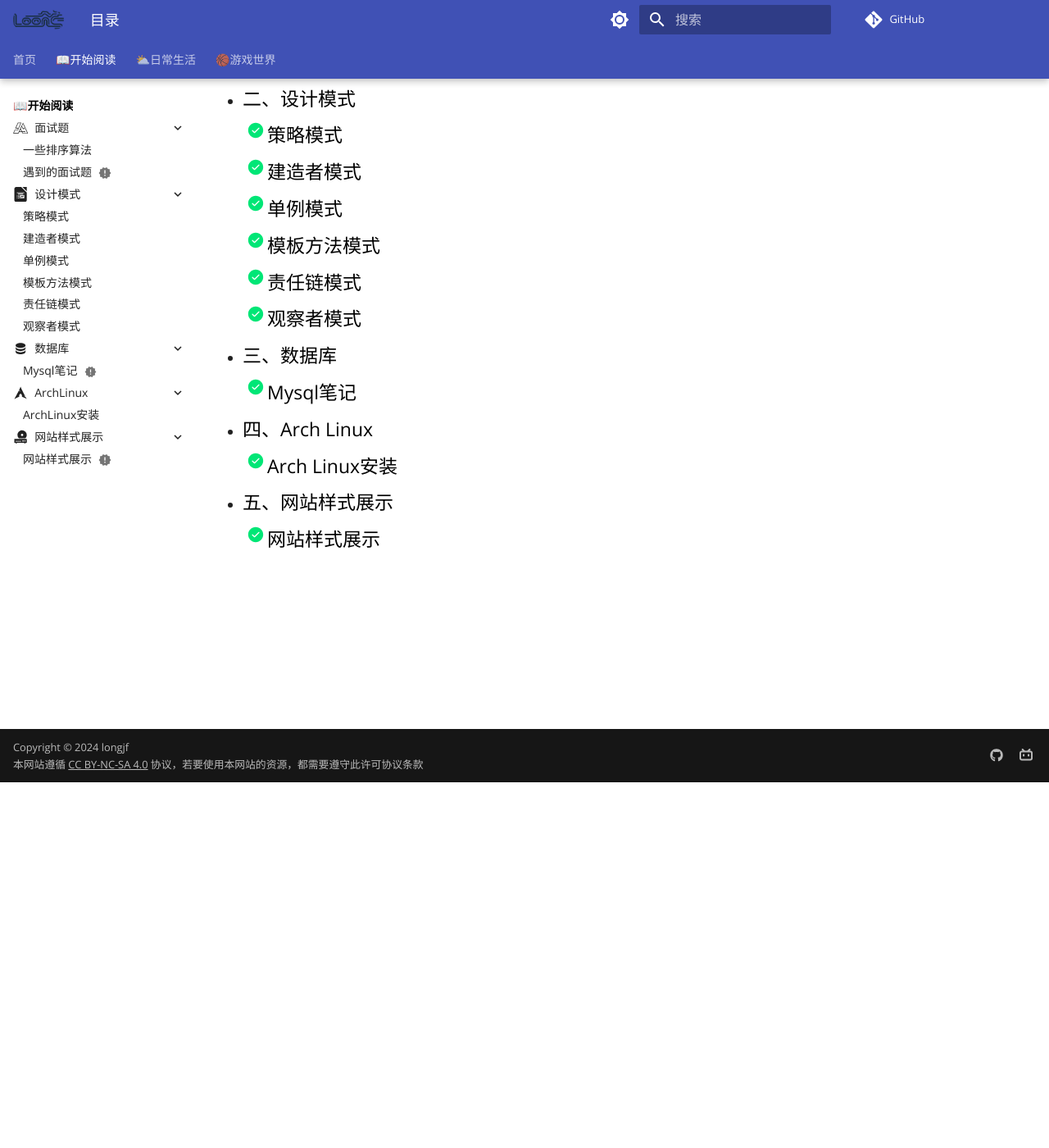
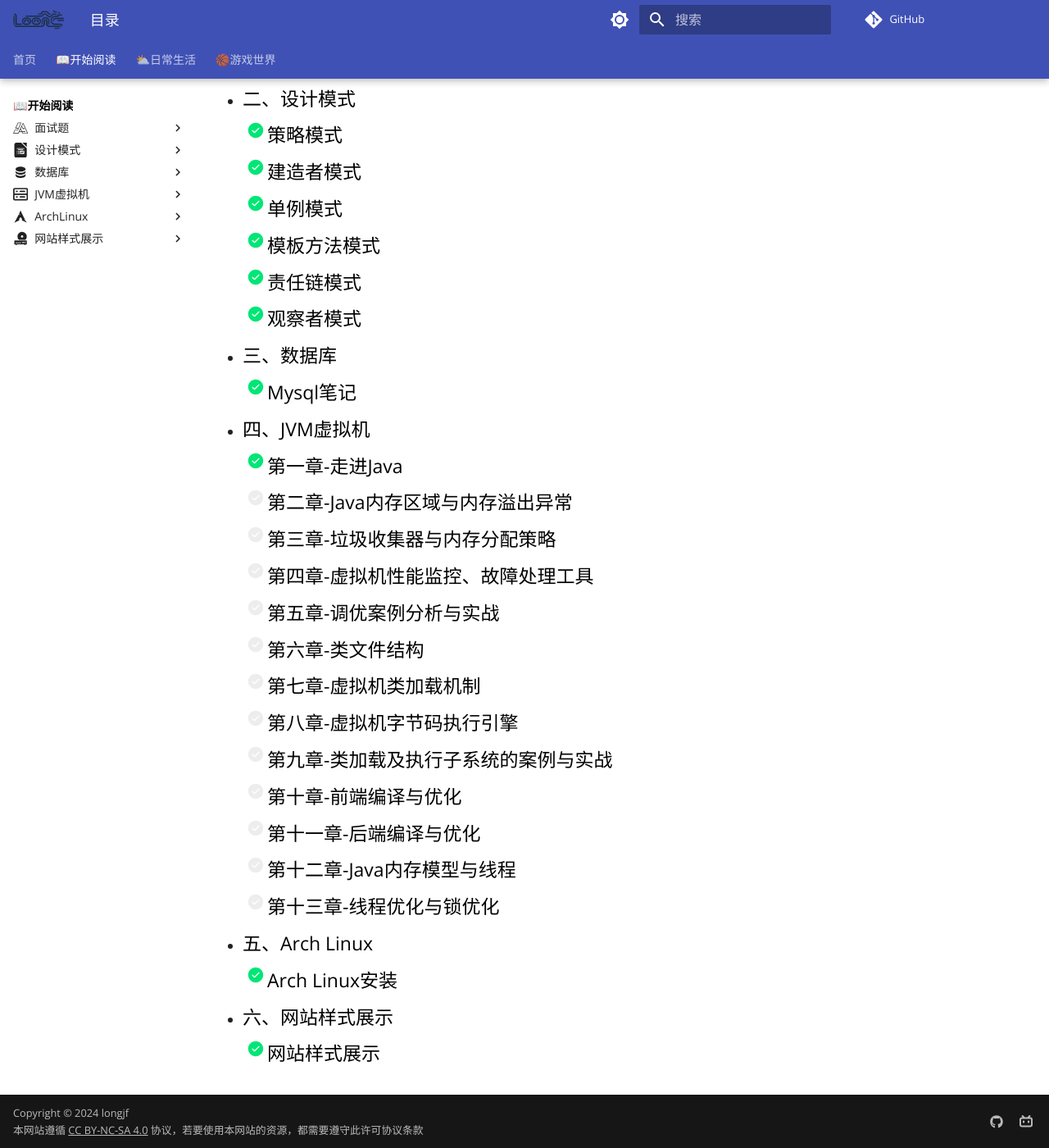
Before and after one commit to 971230/971230.github.io, an MkDocs documentation site: the page built from docs/开始阅读/index.md, in a window 1280 px wide and 1400 px high, scrolled down 446 px. Shown: the whole window at 82% size. Built offline with MkDocs 1.6.1 and Material for MkDocs 9.7.7, drawn with Linux system fonts in a browser that asks for light colours; comment, search, counter and statistics services are not loaded; the version menu is left out.

Commit message:
开一下JVM模块

```diff
--- a/docs/开始阅读/index.md
+++ b/docs/开始阅读/index.md
@@ -30,7 +30,21 @@ hide:
     - [x] <a class="navigation" href="设计模式/观察者模式/">观察者模式</a>
 - <a class="navigation" href="数据库/">三、数据库</a>
     - [x] <a class="navigation" href="数据库/Mysql笔记/">Mysql笔记</a>
-- <a class="navigation" href="ArchLinux/">四、Arch Linux</a>
+- <a class="navigation" href="JVM虚拟机/">四、JVM虚拟机</a>
+    - [x] <a class="navigation" href="JVM虚拟机/第一章-走进Java/">第一章-走进Java</a>
+    - [ ] <a class="navigation" href="JVM虚拟机/第二章-Java内存区域与内存溢出异常/">第二章-Java内存区域与内存溢出异常</a>
+    - [ ] <a class="navigation" href="JVM虚拟机/第三章-垃圾收集器与内存分配策略/">第三章-垃圾收集器与内存分配策略</a>
+    - [ ] <a class="navigation" href="JVM虚拟机/第四章-虚拟机性能监控、故障处理工具/">第四章-虚拟机性能监控、故障处理工具</a>
+    - [ ] <a class="navigation" href="JVM虚拟机/第五章-调优案例分析与实战/">第五章-调优案例分析与实战</a>
+    - [ ] <a class="navigation" href="JVM虚拟机/第六章-类文件结构/">第六章-类文件结构</a>
+    - [ ] <a class="navigation" href="JVM虚拟机/第七章-虚拟机类加载机制/">第七章-虚拟机类加载机制</a>
+    - [ ] <a class="navigation" href="JVM虚拟机/第八章-虚拟机字节码执行引擎/">第八章-虚拟机字节码执行引擎</a>
+    - [ ] <a class="navigation" href="JVM虚拟机/第九章-类加载及执行子系统的案例与实战/">第九章-类加载及执行子系统的案例与实战</a>
+    - [ ] <a class="navigation" href="JVM虚拟机/第十章-前端编译与优化/">第十章-前端编译与优化</a>
+    - [ ] <a class="navigation" href="JVM虚拟机/第十一章-后端编译与优化/">第十一章-后端编译与优化</a>
+    - [ ] <a class="navigation" href="JVM虚拟机/第十二章-Java内存模型与线程/">第十二章-Java内存模型与线程</a>
+    - [ ] <a class="navigation" href="JVM虚拟机/第十三章-线程优化与锁优化/">第十三章-线程优化与锁优化</a>
+- <a class="navigation" href="ArchLinux/">五、Arch Linux</a>
     - [x] <a class="navigation" href="ArchLinux/Arch Linux安装/">Arch Linux安装</a>
-- <a class="navigation" href="网站样式展示/">五、网站样式展示</a>
+- <a class="navigation" href="网站样式展示/">六、网站样式展示</a>
     - [x] <a class="navigation" href="网站样式展示/网站样式展示/">网站样式展示</a>
--- a/mkdocs.yml
+++ b/mkdocs.yml
@@ -46,7 +46,7 @@ theme:
     - navigation.tabs
     - navigation.tabs.sticky
     - navigation.path
-    - navigation.expand
+    # - navigation.expand
     # - toc.integrate
   # 仓库图标
   icon:
@@ -158,6 +158,21 @@ nav:
     - 数据库:
       - 开始阅读/数据库/index.md
       - Mysql笔记: 开始阅读/数据库/Mysql笔记.md
+    - JVM虚拟机:
+      - 开始阅读/JVM虚拟机/index.md
+      - 第一章-走进Java: 开始阅读/JVM虚拟机/第一章-走进Java.md
+      - 第二章-Java内存区域...: 开始阅读/JVM虚拟机/第二章-Java内存区域与内存溢出异常.md
+      - 第三章-垃圾收集器...: 开始阅读/JVM虚拟机/第三章-垃圾收集器与内存分配策略.md
+      - 第四章-虚拟机性能监控...: 开始阅读/JVM虚拟机/第四章-虚拟机性能监控、故障处理工具.md
+      - 第五章-调优案例分析与实战: 开始阅读/JVM虚拟机/第五章-调优案例分析与实战.md
+      - 第六章-类文件结构: 开始阅读/JVM虚拟机/第六章-类文件结构.md
+      - 第七章-虚拟机类加载机制: 开始阅读/JVM虚拟机/第七章-虚拟机类加载机制.md
+      - 第八章-虚拟机字节码执行引擎: 开始阅读/JVM虚拟机/第八章-虚拟机字节码执行引擎.md
+      - 第九章-类加载及执行子系统...: 开始阅读/JVM虚拟机/第九章-类加载及执行子系统的案例与实战.md
+      - 第十章-前端编译与优化: 开始阅读/JVM虚拟机/第十章-前端编译与优化.md
+      - 第十一章-后端编译与优化: 开始阅读/JVM虚拟机/第十一章-后端编译与优化.md
+      - 第十二章-Java内存模型与线程: 开始阅读/JVM虚拟机/第十二章-Java内存模型与线程.md
+      - 第十三章-线程优化与锁优化: 开始阅读/JVM虚拟机/第十三章-线程优化与锁优化.md
     - ArchLinux:
       - 开始阅读/ArchLinux/index.md
       - ArchLinux安装: 开始阅读/ArchLinux/Arch Linux安装.md
```
Also changed, not shown: docs/开始阅读/JVM虚拟机/index.md (added, +26 -0 lines), docs/开始阅读/JVM虚拟机/第一章-走进Java.md (added, +9 -0 lines), docs/开始阅读/JVM虚拟机/第七章-虚拟机类加载机制.md (added, +6 -0 lines), docs/开始阅读/JVM虚拟机/第三章-垃圾收集器与内存分配策略.md (added, +6 -0 lines), docs/开始阅读/JVM虚拟机/第九章-类加载及执行子系统的案例与实战.md (added, +6 -0 lines), docs/开始阅读/JVM虚拟机/第二章-Java内存区域与内存溢出异常.md (added, +6 -0 lines), docs/开始阅读/JVM虚拟机/第五章-调优案例分析与实战.md (added, +6 -0 lines), docs/开始阅读/JVM虚拟机/第八章-虚拟机字节码执行引擎.md (added, +6 -0 lines), docs/开始阅读/JVM虚拟机/第六章-类文件结构.md (added, +6 -0 lines), docs/开始阅读/JVM虚拟机/第十一章-后端编译与优化.md (added, +6 -0 lines), docs/开始阅读/JVM虚拟机/第十三章-线程优化与锁优化.md (added, +6 -0 lines), docs/开始阅读/JVM虚拟机/第十二章-Java内存模型与线程.md (added, +6 -0 lines), docs/开始阅读/JVM虚拟机/第十章-前端编译与优化.md (added, +6 -0 lines), docs/开始阅读/JVM虚拟机/第四章-虚拟机性能监控、故障处理工具.md (added, +6 -0 lines).
